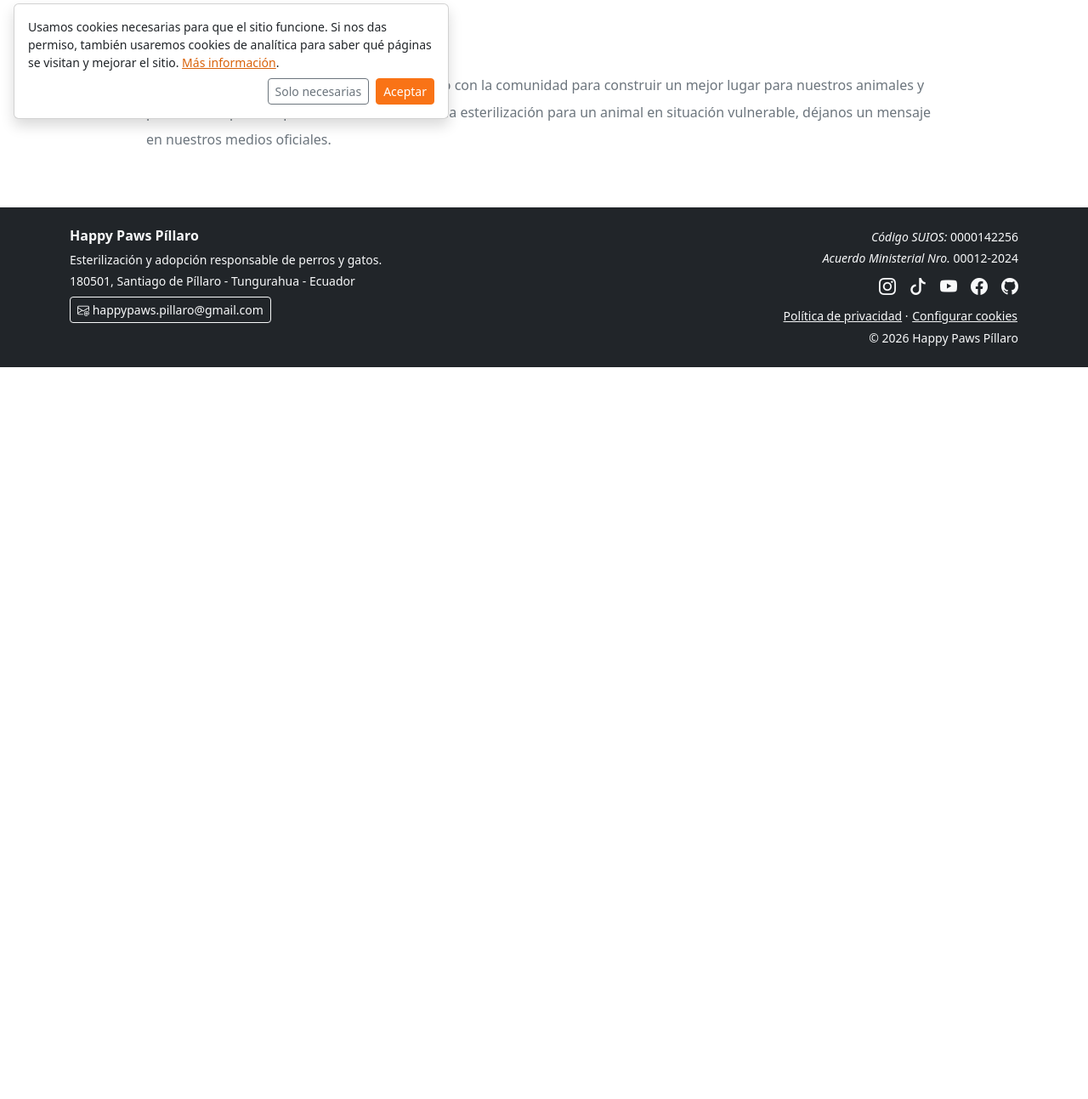
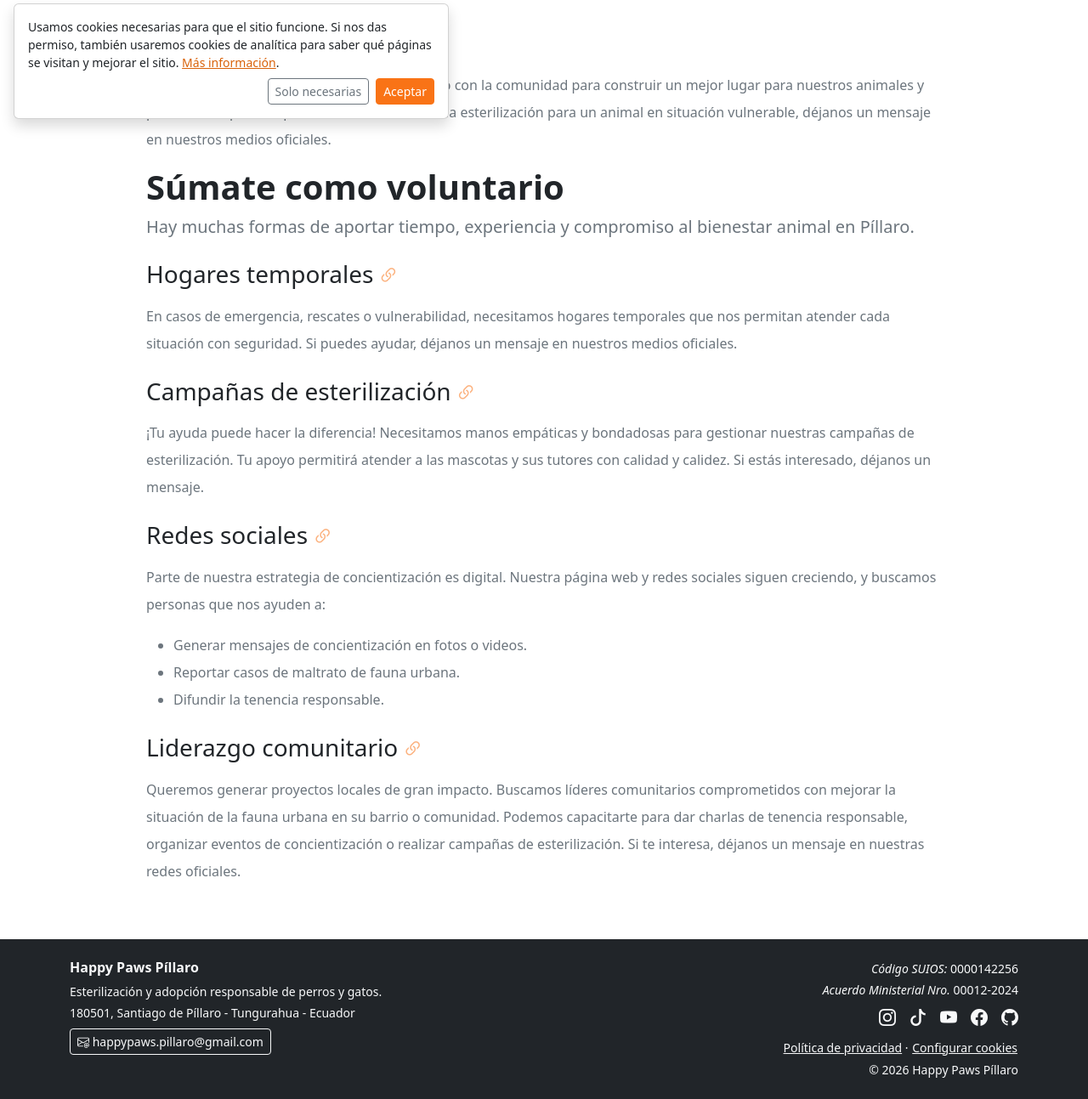
Before and after one commit to happypawspillaro/happypaws, a Django app: page /contribuir/ in a window 1280 px wide. Shown: the part 644-1937 px from the top of the page at 85% size. Before the commit the page ends 1076 px from the top, so only its background shows below. Run offline with Django 5.2, Linux system fonts and the light colour scheme; some libraries are stand-ins or nearby versions.

Commit message:
tarea: cambios para refinar la información

```diff
--- a/web/code/templates/core/contribuir/contribuye.html
+++ b/web/code/templates/core/contribuir/contribuye.html
@@ -52,5 +52,35 @@
         Como parte de nuestra visión, trabajamos junto con la comunidad para construir un mejor lugar para nuestros animales y para vivir. Si quieres apadrinar a un animal o una esterilización para un animal en situación vulnerable, déjanos un mensaje en nuestros medios oficiales.
       </p>
     </section>
+    {% include "core/partials/content_page_header.html" with page_heading="Súmate como voluntario" page_intro="Hay muchas formas de aportar tiempo, experiencia y compromiso al bienestar animal en Píllaro." %}
+    <section class="mb-4" aria-labelledby="hogares-temporales">
+      {% include "core/partials/content_section_heading.html" with section_id="hogares-temporales" section_title="Hogares temporales" %}
+      <p class="text-secondary lh-lg">
+        En casos de emergencia, rescates o vulnerabilidad, necesitamos hogares temporales que nos permitan atender cada situación con seguridad. Si puedes ayudar, déjanos un mensaje en nuestros medios oficiales.
+      </p>
+    </section>
+    <section class="mb-4" aria-labelledby="campanas-esterilizacion">
+      {% include "core/partials/content_section_heading.html" with section_id="campanas-esterilizacion" section_title="Campañas de esterilización" %}
+      <p class="text-secondary lh-lg">
+        ¡Tu ayuda puede hacer la diferencia! Necesitamos manos empáticas y bondadosas para gestionar nuestras campañas de esterilización. Tu apoyo permitirá atender a las mascotas y sus tutores con calidad y calidez. Si estás interesado, déjanos un mensaje.
+      </p>
+    </section>
+    <section class="mb-4" aria-labelledby="redes-sociales">
+      {% include "core/partials/content_section_heading.html" with section_id="redes-sociales" section_title="Redes sociales" %}
+      <p class="text-secondary lh-lg">
+        Parte de nuestra estrategia de concientización es digital. Nuestra página web y redes sociales siguen creciendo, y buscamos personas que nos ayuden a:
+      </p>
+      <ul class="text-secondary lh-lg">
+        <li>Generar mensajes de concientización en fotos o videos.</li>
+        <li>Reportar casos de maltrato de fauna urbana.</li>
+        <li>Difundir la tenencia responsable.</li>
+      </ul>
+    </section>
+    <section aria-labelledby="lider-comunitario">
+      {% include "core/partials/content_section_heading.html" with section_id="lider-comunitario" section_title="Liderazgo comunitario" %}
+      <p class="text-secondary lh-lg">
+        Queremos generar proyectos locales de gran impacto. Buscamos líderes comunitarios comprometidos con mejorar la situación de la fauna urbana en su barrio o comunidad. Podemos capacitarte para dar charlas de tenencia responsable, organizar eventos de concientización o realizar campañas de esterilización. Si te interesa, déjanos un mensaje en nuestras redes oficiales.
+      </p>
+    </section>
   </main>
 {% endblock %}
--- a/web/code/templates/core/fundacion/impacto.html
+++ b/web/code/templates/core/fundacion/impacto.html
@@ -75,10 +75,10 @@
           {% include "core/partials/impact_metric_card.html" with metric_value="Más de 175" metric_label="Tutores concientizados directamente" metric_icon="bi-chat-heart" %}
         </div>
         <div class="col">
-          {% include "core/partials/impact_metric_card.html" with metric_value="Más de 5.000" metric_label="Material público distribuido" metric_icon="bi-megaphone" %}
+          {% include "core/partials/impact_metric_card.html" with metric_value="Más de 500" metric_label="Material público distribuido" metric_icon="bi-megaphone" %}
         </div>
         <div class="col">
-          {% include "core/partials/impact_metric_card.html" with metric_value="Más de 1.500" metric_label="Alcance en redes sociales" metric_icon="bi-graph-up-arrow" %}
+          {% include "core/partials/impact_metric_card.html" with metric_value="Más de 1.500" metric_label="Alcance mensual en redes sociales" metric_icon="bi-graph-up-arrow" %}
         </div>
       </div>
       {% include "core/partials/image_gallery.html" with gallery_id="galeria-concientizacion" gallery_label="Galería de actividades de concientización" gallery_images=concientizacion_gallery gallery_empty_label="Galería de actividades de concientización" %}
--- a/web/code/templates/core/fundacion/reconocimientos.html
+++ b/web/code/templates/core/fundacion/reconocimientos.html
@@ -9,7 +9,7 @@
   <main class="container content-page py-4">
     {% include "core/partials/content_page_header.html" with page_heading="Reconocimientos" page_intro="Agradecemos a todas las personas e instituciones que han reconocido nuestro trabajo." %}
     <p class="text-secondary lh-lg">
-      Nuestra vocación es construir una organización transparente, ciudadana y proactiva, y trabajar junto a la ciudadanía por una solución empática para nuestra ciudad.
+      Nuestra vocación es construir una organización transparente, ciudadana y proactiva, y trabajar junto con las y los pillareños por una solución empática para nuestra ciudad.
     </p>
     <section aria-labelledby="reconocimientos-2024">
       {% include "core/partials/content_section_heading.html" with section_id="reconocimientos-2024" section_title="2024" %}
--- a/web/code/templates/core/home.html
+++ b/web/code/templates/core/home.html
@@ -23,6 +23,8 @@
       <a href="{% url 'animals:catalog' %}" class="btn btn-primary btn-lg">Quiero adoptar</a>
       <a href="{% url 'reports:create' %}"
          class="btn btn-outline-secondary btn-lg">Crear un reporte</a>
+      <a href="{% url 'core:contribuir_home' %}"
+         class="btn btn-primary btn-lg"><i class="bi bi-heart-fill me-1"></i> Quiero contribuir</a>
     </div>
   </div>
   <div class="d-flex justify-content-between align-items-center mb-3">
--- a/web/code/templates/core/partials/content_placeholder.html
+++ b/web/code/templates/core/partials/content_placeholder.html
@@ -1,4 +1,4 @@
-<figure class="content-placeholder content-placeholder--{{ placeholder_kind }} text-center mb-4">
+<figure class="content-placeholder content-placeholder-{{ placeholder_kind }} text-center mb-4">
   <div class="content-placeholder-inner">
     {% if placeholder_kind == "carousel" %}
       <i class="bi bi-images fs-1" aria-hidden="true"></i>
--- a/web/code/templates/core/proyectos_impacto/fauna_urbana.html
+++ b/web/code/templates/core/proyectos_impacto/fauna_urbana.html
@@ -16,8 +16,9 @@
       <section class="mb-5" aria-labelledby="situacion-cantonal">
         {% include "core/partials/content_section_heading.html" with section_id="situacion-cantonal" section_title="Situación cantonal" section_level="h3" %}
         <p class="text-secondary lh-lg">
-          A nivel nacional, el cantón Santiago de Píllaro ocupa el séptimo lugar entre los cantones con mayor densidad de perros por habitante. Según la <em>Jerarquía funcional de asentamientos humanos consolidados</em>, que agrupa ciudades según sus servicios, Píllaro ocupa el primer lugar con la mayor densidad de perros domésticos por habitante entre las ciudades denominadas centros urbanos de servicios.
+          A nivel nacional, el cantón Santiago de Píllaro ocupa el séptimo lugar entre los cantones con mayor densidad de perros por habitante a nivel nacional. Sin embargo ésta comparación no es precisa, según la <em>Jerarquía funcional de asentamientos humanos consolidados</em>, que agrupa ciudades según sus servicios y población, Píllaro ocupa el primer lugar con la peor densidad de perros domésticos por habitante entre las ciudades denominadas centros urbanos de servicios(color amarillo).
         </p>
+        <small class="text-muted">Elaboración: Happy Paws Píllaro, 2025</small>
         <div class="content-embed">
           <iframe src="https://docs.google.com/spreadsheets/d/e/2PACX-1vThM5H_372cvMccd3Pgx2cn0kHg-kD05yUOFfyNOQYuHK6KD43Y_2yJxWc4LobFruy5DxYsYXEbBvgy/pubhtml?gid=1441949195&amp;single=true&amp;widget=true&amp;headers=false"
                   title="Datos cantonales del censo de fauna urbana 2022"
@@ -29,6 +30,7 @@
         <p class="text-secondary lh-lg">
           Para el diagnóstico de fauna urbana de las parroquias de Píllaro, comparamos los datos con las 53 parroquias de Tungurahua. San José de Poaló, al noreste del cantón, registra la mayor densidad provincial, con 763,7 perros domésticos por habitante. Presidente Urbina ocupa el tercer lugar, con 643,49. Marcos Espinel, San Andrés y Emilio María Terán también están entre las diez parroquias con mayor densidad. Así, cinco de las nueve parroquias de Píllaro presentan una densidad preocupante.
         </p>
+        <small class="text-muted">Elaboración: Happy Paws Píllaro, 2025</small>
         <div class="content-embed">
           <iframe src="https://docs.google.com/spreadsheets/d/e/2PACX-1vThM5H_372cvMccd3Pgx2cn0kHg-kD05yUOFfyNOQYuHK6KD43Y_2yJxWc4LobFruy5DxYsYXEbBvgy/pubhtml?gid=259626268&amp;single=true&amp;widget=true&amp;headers=false"
                   title="Datos parroquiales del censo de fauna urbana 2022"
--- a/web/code/templates/core/proyectos_impacto/software_libre.html
+++ b/web/code/templates/core/proyectos_impacto/software_libre.html
@@ -11,7 +11,8 @@
     <section aria-labelledby="esterilizaya">
       {% include "core/partials/content_section_heading.html" with section_id="esterilizaya" section_title="Esterilizaya" %}
       <p class="text-secondary lh-lg">
-        Es una aplicación web, abierta y disponible sin conexión, que permite gestionar campañas de esterilización.
+        Para hacer nuestro trabajo más riguroso y replicable, desarrollamos <a href="https://github.com/happypawspillaro/esterilizaya-pillaro"
+    class="link-primary">esterilizaYa</a>, una herramienta de código abierto creada por nuestro propio equipo para el registro de animales y la gestión de campañas de esterilización con datos georreferenciados. La usamos para planificar cada intervención con evidencia, no con suposiciones, y la compartimos abiertamente para que otras organizaciones de la región puedan replicar nuestro método. De esta manera generamos datos abiertos, auditables y comparables en el tiempo: una base común que, con el apoyo de la comunidad, puede extenderse y aplicarse en cualquier otro lugar donde sea útil.
       </p>
     </section>
   </main>
--- a/web/code/templates/core/transparencia_recursos/marco_legal.html
+++ b/web/code/templates/core/transparencia_recursos/marco_legal.html
@@ -10,12 +10,13 @@
     {% include "core/partials/content_page_header.html" with page_heading="Marco legal de fauna urbana" page_intro="Enlaces a la normativa relacionada con la protección y convivencia con la fauna urbana." %}
     <section class="mb-5" aria-labelledby="coip">
       {% include "core/partials/content_section_heading.html" with section_id="coip" section_title="Código Orgánico Integral Penal (COIP)" %}
-      <p class="text-secondary lh-lg">Consulta los artículos 249 a 250 en el documento oficial:</p>
+      <p class="text-secondary lh-lg">"Delitos de acción privada contra animales que forman parte del ámbito para el manejo de la Fauna Urbana" artículos 249 a 250 en el documento oficial:</p>
       {% include "core/partials/pdf_embed.html" with document_url="https://legalcloud.ec/wp-content/uploads/2026/01/COIP-19012026-DIgital.pdf" document_title="Código Orgánico Integral Penal, artículos 249 a 250" %}
       <small class="text-secondary">Estado Vigente | Última consulta: 31 de octubre del 2026</small>
     </section>
     <section aria-labelledby="ordenanza-fauna-urbana">
       {% include "core/partials/content_section_heading.html" with section_id="ordenanza-fauna-urbana" section_title="Ordenanza de Fauna Urbana del cantón Píllaro" %}
+      <p class="text-secondary lh-lg">Consulta sobre políticas de protección municipal, regulaciones, infracciones y sanciones sobre la Fauna Urbana del Cantón Píllaro.</p>
       {% include "core/partials/pdf_embed.html" with document_url="https://www.pillaro.gob.ec/wp-content/uploads/2025/05/ordenanza-fauna-urbana.pdf" document_title="Ordenanza de Fauna Urbana del cantón Píllaro" %}
       <small class="text-secondary">Estado Vigente | Última consulta: 31 de octubre del 2026</small>
     </section>
```
Also changed, not shown: web/code/templates/core/fundacion/quienes_somos.html (+0 -14 lines).
